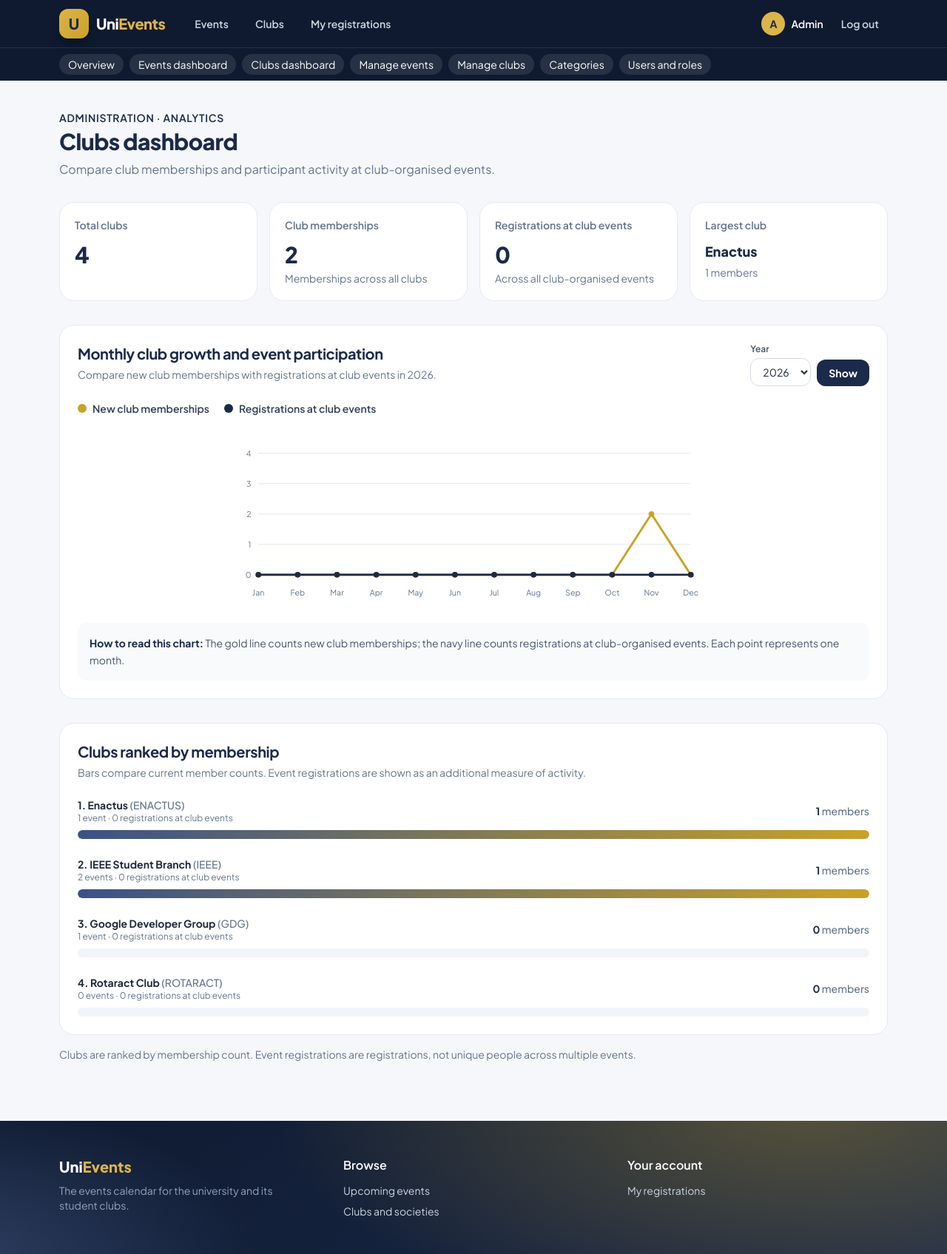
After one commit to MohamedAminAichaoui/uni-events-modern, a Laravel app: page /admin/analytics/clubs in a window 1280 px wide. The commit adds this page. Shown: the whole page at 74% size. Run offline with Laravel 12, Linux system fonts and the light colour scheme; a user stored in the database is signed in; data comes from the database, SQL or seed files in the repository; some libraries are stand-ins or nearby versions.

Commit message:
Add analytics dashboards and favicon

```diff
--- /dev/null
+++ b/app/Http/Controllers/Admin/DashboardController.php
@@ -0,0 +1,267 @@
+<?php
+
+namespace App\Http\Controllers\Admin;
+
+use App\Http\Controllers\Controller;
+use App\Models\Club;
+use App\Models\Event;
+use App\Models\Registration;
+use Illuminate\Database\Query\Builder;
+use Illuminate\Http\Request;
+use Illuminate\Support\Carbon;
+use Illuminate\Support\Collection;
+use Illuminate\Support\Facades\DB;
+
+class DashboardController extends Controller
+{
+    public function events(Request $request)
+    {
+        $years = $this->availableYears();
+        $year = $this->selectedYear($request, $years);
+        $registrationCounts = $this->monthlyCounts(DB::table('registrations'), 'created_at', $year);
+        $chart = $this->yearlyChart($year, [
+            [
+                'key' => 'registrations',
+                'label' => 'Participant registrations',
+                'color' => '#1b2a4a',
+                'counts' => $registrationCounts,
+            ],
+        ]);
+
+        $events = Event::with('club')
+            ->withCount('registrations')
+            ->orderByDesc('registrations_count')
+            ->orderByDesc('start_date')
+            ->limit(10)
+            ->get();
+
+        return view('admin.analytics.events', [
+            'events' => $events,
+            'eventCount' => Event::count(),
+            'upcomingEventCount' => Event::upcoming()->count(),
+            'registrationCount' => Registration::count(),
+            'topEvent' => $events->first(),
+            'maxRegistrations' => max(1, (int) $events->max('registrations_count')),
+            'year' => $year,
+            'years' => $years,
+            'chart' => $chart,
+        ]);
+    }
+
+    public function clubs(Request $request)
+    {
+        $years = $this->availableYears();
+        $year = $this->selectedYear($request, $years);
+        $membershipCounts = $this->monthlyCounts(DB::table('club_members'), 'created_at', $year);
+        $clubEventRegistrationCounts = $this->monthlyCounts(
+            DB::table('registrations')
+                ->join('events', 'events.id', '=', 'registrations.event_id')
+                ->whereNotNull('events.club_id'),
+            'registrations.created_at',
+            $year
+        );
+        $chart = $this->yearlyChart($year, [
+            [
+                'key' => 'memberships',
+                'label' => 'New club memberships',
+                'color' => '#c9a227',
+                'counts' => $membershipCounts,
+            ],
+            [
+                'key' => 'club_registrations',
+                'label' => 'Registrations at club events',
+                'color' => '#1b2a4a',
+                'counts' => $clubEventRegistrationCounts,
+            ],
+        ]);
+
+        $clubs = Club::withCount(['members', 'events'])
+            ->with(['events' => fn ($query) => $query->withCount('registrations')])
+            ->orderByDesc('members_count')
+            ->orderBy('name')
+            ->limit(10)
+            ->get();
+
+        return view('admin.analytics.clubs', [
+            'clubs' => $clubs,
+            'clubCount' => Club::count(),
+            'clubMemberCount' => DB::table('club_members')->count(),
+            'clubEventRegistrationCount' => Registration::whereHas('event', fn ($query) => $query->whereNotNull('club_id'))->count(),
+            'topClub' => $clubs->first(),
+            'maxClubMembers' => max(1, (int) $clubs->max('members_count')),
+            'year' => $year,
+            'years' => $years,
+            'chart' => $chart,
+        ]);
+    }
+
+    public function index()
+    {
+        $now = now();
+        $firstMonth = $now->copy()->startOfMonth()->subMonths(5);
+        $period = [$firstMonth, $now];
+
+        $registrationsByMonth = Registration::query()
+            ->whereBetween('created_at', $period)
+            ->get(['created_at'])
+            ->countBy(fn (Registration $registration) => $registration->created_at->format('Y-m'));
+
+        $membershipsByMonth = DB::table('club_members')
+            ->whereBetween('created_at', $period)
+            ->get(['created_at'])
+            ->countBy(fn ($membership) => Carbon::parse($membership->created_at)->format('Y-m'));
+
+        $monthlyActivity = collect(range(0, 5))
+            ->map(function ($offset) use ($firstMonth, $registrationsByMonth, $membershipsByMonth) {
+                $month = $firstMonth->copy()->addMonths($offset);
+                $key = $month->format('Y-m');
+
+                return [
+                    'label' => $month->format('M Y'),
+                    'registrations' => (int) $registrationsByMonth->get($key, 0),
+                    'memberships' => (int) $membershipsByMonth->get($key, 0),
+                ];
+            });
+
+        $peakMonthlyActivity = max(1, (int) $monthlyActivity->max(
+            fn ($month) => max($month['registrations'], $month['memberships'])
+        ));
+        $monthlyActivityScale = max(4, (int) (ceil($peakMonthlyActivity / 4) * 4));
+
+        $monthlyActivity = $monthlyActivity->map(function ($month, $index) use ($monthlyActivityScale) {
+            $month['x'] = 68 + $index * 116;
+            $month['registration_y'] = round(218 - ($month['registrations'] / $monthlyActivityScale * 180), 1);
+            $month['membership_y'] = round(218 - ($month['memberships'] / $monthlyActivityScale * 180), 1);
+
+            return $month;
+        });
+
+        $events = Event::with('club')
+            ->withCount('registrations')
+            ->orderByDesc('start_date')
+            ->limit(8)
+            ->get();
+
+        $clubs = Club::withCount(['members', 'events'])
+            ->with(['events' => fn ($query) => $query->withCount('registrations')])
+            ->orderByDesc('members_count')
+            ->orderBy('name')
+            ->limit(8)
+            ->get();
+
+        return view('admin.dashboard', [
+            'eventCount' => Event::count(),
+            'upcomingEventCount' => Event::upcoming()->count(),
+            'registrationCount' => Registration::count(),
+            'clubCount' => Club::count(),
+            'clubMemberCount' => DB::table('club_members')->count(),
+            'events' => $events,
+            'clubs' => $clubs,
+            'maxClubMembers' => max(1, (int) $clubs->max('members_count')),
+            'monthlyActivity' => $monthlyActivity,
+            'monthlyActivityScale' => $monthlyActivityScale,
+            'registrationCurve' => $monthlyActivity
+                ->map(fn ($month) => $month['x'].','.$month['registration_y'])
+                ->implode(' '),
+            'membershipCurve' => $monthlyActivity
+                ->map(fn ($month) => $month['x'].','.$month['membership_y'])
+                ->implode(' '),
+        ]);
+    }
+
+    /**
+     * @return array<int, int>
+     */
+    private function availableYears(): array
+    {
+        $currentYear = (int) now()->format('Y');
+        $activityDates = [
+            DB::table('registrations')->min('created_at'),
+            DB::table('club_members')->min('created_at'),
+        ];
+        $firstYear = collect($activityDates)
+            ->filter()
+            ->map(fn ($date) => (int) Carbon::parse($date)->format('Y'))
+            ->min();
+
+        return range(min($firstYear ?: $currentYear, $currentYear), $currentYear);
+    }
+
+    /**
+     * @param  array<int, int>  $years
+     */
+    private function selectedYear(Request $request, array $years): int
+    {
+        $data = $request->validate([
+            'year' => ['sometimes', 'required', 'integer', 'min:'.min($years), 'max:'.max($years)],
+        ]);
+
+        return (int) ($data['year'] ?? now()->format('Y'));
+    }
+
+    private function monthlyCounts(Builder $query, string $createdAtColumn, int $year): Collection
+    {
+        $start = Carbon::create($year, 1, 1)->startOfYear();
+        $end = $start->copy()->endOfYear();
+
+        return $query
+            ->whereBetween($createdAtColumn, [$start, $end])
+            ->get([$createdAtColumn])
+            ->countBy(fn ($record) => Carbon::parse($record->created_at)->format('Y-m'));
+    }
+
+    /**
+     * @param  array<int, array{key: string, label: string, color: string, counts: Collection}>  $series
+     * @return array{months: Collection, series: array<int, array{key: string, label: string, color: string, points: string}>, scale: int, hasData: bool}
+     */
+    private function yearlyChart(int $year, array $series): array
+    {
+        $months = collect(range(0, 11))->map(function ($index) use ($year, $series) {
+            $month = Carbon::create($year, 1, 1)->addMonths($index);
+            $data = [
+                'label' => $month->format('M'),
+                'x' => 54 + $index * 55,
+            ];
+
+            foreach ($series as $line) {
+                $data[$line['key']] = (int) $line['counts']->get($month->format('Y-m'), 0);
+            }
+
+            return $data;
+        });
+
+        $peak = 1;
+        $hasData = false;
+        foreach ($months as $month) {
+            foreach ($series as $line) {
+                $peak = max($peak, $month[$line['key']]);
+                $hasData = $hasData || $month[$line['key']] > 0;
+            }
+        }
+
+        $scale = max(4, (int) (ceil($peak / 4) * 4));
+        $months = $months->map(function ($month) use ($series, $scale) {
+            foreach ($series as $line) {
+                $month[$line['key'].'_y'] = round(210 - ($month[$line['key']] / $scale * 170), 1);
+            }
+
+            return $month;
+        });
+
+        $lines = collect($series)->map(function ($line) use ($months) {
+            $line['points'] = $months
+                ->map(fn ($month) => $month['x'].','.$month[$line['key'].'_y'])
+                ->implode(' ');
+            unset($line['counts']);
+
+            return $line;
+        })->all();
+
+        return [
+            'months' => $months,
+            'series' => $lines,
+            'scale' => $scale,
+            'hasData' => $hasData,
+        ];
+    }
+}
--- /dev/null
+++ b/resources/views/admin/analytics/_yearly-chart.blade.php
@@ -0,0 +1,63 @@
+<section class="card mt-8 p-6">
+    <div class="flex flex-wrap items-start justify-between gap-5">
+        <div>
+            <h2 class="text-xl font-bold text-navy">{{ $chartTitle }}</h2>
+            <p class="mt-1 text-sm text-slate-500">{{ $chartSummary }}</p>
+        </div>
+        <form method="GET" action="{{ request()->url() }}" class="flex items-end gap-2">
+            <div>
+                <label for="analytics-year" class="mb-1 block text-xs font-semibold text-slate-600">Year</label>
+                <select id="analytics-year" name="year" class="px-3 py-2 text-sm">
+                    @foreach($years as $availableYear)
+                        <option value="{{ $availableYear }}" @selected($availableYear === $year)>{{ $availableYear }}</option>
+                    @endforeach
+                </select>
+            </div>
+            <button type="submit" class="rounded-xl bg-navy px-4 py-2 text-sm font-bold text-white hover:bg-navy-800">Show</button>
+        </form>
+    </div>
+
+    <div class="mt-5 flex flex-wrap gap-x-5 gap-y-2 text-sm font-semibold">
+        @foreach($chart['series'] as $line)
+            <span class="flex items-center gap-2 text-slate-700">
+                <span class="h-3 w-3 rounded-full" style="background-color: {{ $line['color'] }}"></span>
+                {{ $line['label'] }}
+            </span>
+        @endforeach
+    </div>
+
+    <div class="mt-3 overflow-x-auto">
+        <svg viewBox="0 0 710 265" class="h-64 min-w-[680px] w-full" role="img" aria-labelledby="yearly-chart-title yearly-chart-description">
+            <title id="yearly-chart-title">{{ $chartTitle }} — {{ $year }}</title>
+            <desc id="yearly-chart-description">{{ $chartDescription }}</desc>
+
+            @for($grid = 0; $grid <= 4; $grid++)
+                @php($gridY = 210 - $grid * 42.5)
+                @php($gridValue = (int) round($chart['scale'] * $grid / 4))
+                <line x1="54" y1="{{ $gridY }}" x2="659" y2="{{ $gridY }}" stroke="#e2e8f0" stroke-width="1" />
+                <text x="44" y="{{ $gridY + 4 }}" text-anchor="end" fill="#64748b" font-size="11">{{ $gridValue }}</text>
+            @endfor
+
+            @foreach($chart['series'] as $line)
+                <polyline points="{{ $line['points'] }}" fill="none" stroke="{{ $line['color'] }}" stroke-width="3" stroke-linecap="round" stroke-linejoin="round" />
+                @foreach($chart['months'] as $month)
+                    <circle cx="{{ $month['x'] }}" cy="{{ $month[$line['key'].'_y'] }}" r="4" fill="{{ $line['color'] }}">
+                        <title>{{ $month['label'] }} {{ $year }}: {{ $month[$line['key']] }} — {{ $line['label'] }}</title>
+                    </circle>
+                @endforeach
+            @endforeach
+
+            @foreach($chart['months'] as $month)
+                <text x="{{ $month['x'] }}" y="239" text-anchor="middle" fill="#64748b" font-size="11">{{ $month['label'] }}</text>
+            @endforeach
+        </svg>
+    </div>
+
+    <p class="mt-3 rounded-xl bg-slate-50 p-4 text-sm leading-relaxed text-slate-600">
+        <span class="font-bold text-navy">How to read this chart:</span>
+        {{ $chartDescription }}
+        @unless($chart['hasData'])
+            No activity was recorded for {{ $year }} yet.
+        @endunless
+    </p>
+</section>
--- /dev/null
+++ b/resources/views/admin/analytics/clubs.blade.php
@@ -0,0 +1,66 @@
+@extends('layouts.app')
+@section('title', 'Clubs dashboard')
+
+@section('content')
+<div class="mb-8">
+    <p class="text-sm font-semibold uppercase tracking-wider text-indigo-600">Administration · Analytics</p>
+    <h1 class="mt-1 text-3xl font-extrabold text-navy">Clubs dashboard</h1>
+    <p class="mt-2 text-slate-500">Compare club memberships and participant activity at club-organised events.</p>
+</div>
+
+<section aria-label="Club overview" class="grid gap-4 sm:grid-cols-2 lg:grid-cols-4">
+    <article class="card p-5">
+        <p class="text-sm font-semibold text-slate-500">Total clubs</p>
+        <p class="mt-3 text-3xl font-extrabold text-navy">{{ $clubCount }}</p>
+    </article>
+    <article class="card p-5">
+        <p class="text-sm font-semibold text-slate-500">Club memberships</p>
+        <p class="mt-3 text-3xl font-extrabold text-navy">{{ $clubMemberCount }}</p>
+        <p class="mt-1 text-sm text-slate-500">Memberships across all clubs</p>
+    </article>
+    <article class="card p-5">
+        <p class="text-sm font-semibold text-slate-500">Registrations at club events</p>
+        <p class="mt-3 text-3xl font-extrabold text-navy">{{ $clubEventRegistrationCount }}</p>
+        <p class="mt-1 text-sm text-slate-500">Across all club-organised events</p>
+    </article>
+    <article class="card p-5">
+        <p class="text-sm font-semibold text-slate-500">Largest club</p>
+        <p class="mt-3 truncate text-lg font-extrabold text-navy">{{ $topClub?->name ?? 'No clubs yet' }}</p>
+        <p class="mt-1 text-sm text-slate-500">{{ $topClub?->members_count ?? 0 }} members</p>
+    </article>
+</section>
+
+@include('admin.analytics._yearly-chart', [
+    'chartTitle' => 'Monthly club growth and event participation',
+    'chartSummary' => 'Compare new club memberships with registrations at club events in '.$year.'.',
+    'chartDescription' => 'The gold line counts new club memberships; the navy line counts registrations at club-organised events. Each point represents one month.',
+])
+
+<section class="card mt-8 p-6">
+    <div class="mb-6">
+        <h2 class="text-xl font-bold text-navy">Clubs ranked by membership</h2>
+        <p class="mt-1 text-sm text-slate-500">Bars compare current member counts. Event registrations are shown as an additional measure of activity.</p>
+    </div>
+
+    @forelse($clubs as $club)
+        @php($barWidth = min(100, (int) round($club->members_count / $maxClubMembers * 100)))
+        @php($eventRegistrations = $club->events->sum('registrations_count'))
+        <div class="{{ $loop->first ? '' : 'mt-6' }}">
+            <div class="mb-2 flex items-center justify-between gap-4 text-sm">
+                <div class="min-w-0">
+                    <p class="truncate font-bold text-slate-800">{{ $loop->iteration }}. {{ $club->name }} <span class="font-medium text-slate-500">({{ $club->acronym }})</span></p>
+                    <p class="text-xs text-slate-500">{{ $club->events_count }} {{ \Illuminate\Support\Str::plural('event', $club->events_count) }} · {{ $eventRegistrations }} registrations at club events</p>
+                </div>
+                <p class="shrink-0 font-bold text-navy">{{ $club->members_count }} <span class="font-medium text-slate-500">members</span></p>
+            </div>
+            <div class="h-3 overflow-hidden rounded-full bg-slate-100" role="meter" aria-label="Members in {{ $club->name }}" aria-valuemin="0" aria-valuemax="{{ $maxClubMembers }}" aria-valuenow="{{ $club->members_count }}">
+                <div class="h-full rounded-full bg-gradient-to-r from-indigo-500 to-gold-500" style="width: {{ $barWidth }}%"></div>
+            </div>
+        </div>
+    @empty
+        <p class="rounded-xl bg-slate-50 p-5 text-sm text-slate-500">No clubs to display yet.</p>
+    @endforelse
+</section>
+
+<p class="mt-4 text-sm text-slate-500">Clubs are ranked by membership count. Event registrations are registrations, not unique people across multiple events.</p>
+@endsection
--- a/resources/views/layouts/app.blade.php
+++ b/resources/views/layouts/app.blade.php
@@ -4,6 +4,7 @@
     <meta charset="utf-8">
     <meta name="viewport" content="width=device-width, initial-scale=1">
     <title>@yield('title', 'UniEvents')</title>
+    <link rel="icon" type="image/svg+xml" href="{{ asset('favicon.svg') }}">
     <link rel="preconnect" href="https://fonts.googleapis.com">
     <link rel="preconnect" href="https://fonts.gstatic.com" crossorigin>
     <link href="https://fonts.googleapis.com/css2?family=Plus+Jakarta+Sans:wght@400;500;600;700;800&display=swap" rel="stylesheet">
@@ -111,6 +112,11 @@
         <div class="bg-navy-900 text-white text-sm">
             <div class="max-w-6xl mx-auto px-4 py-2 flex flex-wrap gap-2">
                 @php($adm = 'px-3 py-1 rounded-full bg-white/10 hover:bg-gold-500 hover:text-navy transition')
+                @if(auth()->user()->isAdmin())
+                    <a href="{{ route('admin.dashboard') }}" class="{{ $adm }}">Overview</a>
+                    <a href="{{ route('admin.analytics.events') }}" class="{{ $adm }}">Events dashboard</a>
+                    <a href="{{ route('admin.analytics.clubs') }}" class="{{ $adm }}">Clubs dashboard</a>
+                @endif
                 <a href="{{ route('manage.events.index') }}" class="{{ $adm }}">Manage events</a>
                 @if(auth()->user()->isAdmin())
                     <a href="{{ route('admin.clubs.index') }}" class="{{ $adm }}">Manage clubs</a>
--- a/routes/web.php
+++ b/routes/web.php
@@ -1,6 +1,7 @@
 <?php
 
 use App\Http\Controllers\Admin;
+use App\Http\Controllers\Admin\DashboardController;
 use App\Http\Controllers\AuthController;
 use App\Http\Controllers\ClubController;
 use App\Http\Controllers\ClubMembershipController;
@@ -41,6 +42,9 @@ Route::middleware(['auth', 'role:admin,club_manager'])->prefix('manage')->name('
 
 // ---- Admin only ----
 Route::middleware(['auth', 'role:admin'])->prefix('admin')->name('admin.')->group(function () {
+    Route::get('dashboard', [DashboardController::class, 'index'])->name('dashboard');
+    Route::get('analytics/events', [DashboardController::class, 'events'])->name('analytics.events');
+    Route::get('analytics/clubs', [DashboardController::class, 'clubs'])->name('analytics.clubs');
     Route::resource('clubs', Admin\ClubController::class)->except('show');
     Route::resource('categories', Admin\CategoryController::class)->only(['index', 'store', 'update', 'destroy']);
     Route::get('users', [Admin\UserController::class, 'index'])->name('users.index');
```
Also changed, not shown: resources/views/admin/analytics/events.blade.php (added, +64 -0 lines), resources/views/admin/dashboard.blade.php (added, +92 -0 lines), tests/Feature/AdminDashboardTest.php (added, +77 -0 lines), public/favicon.svg (added).
